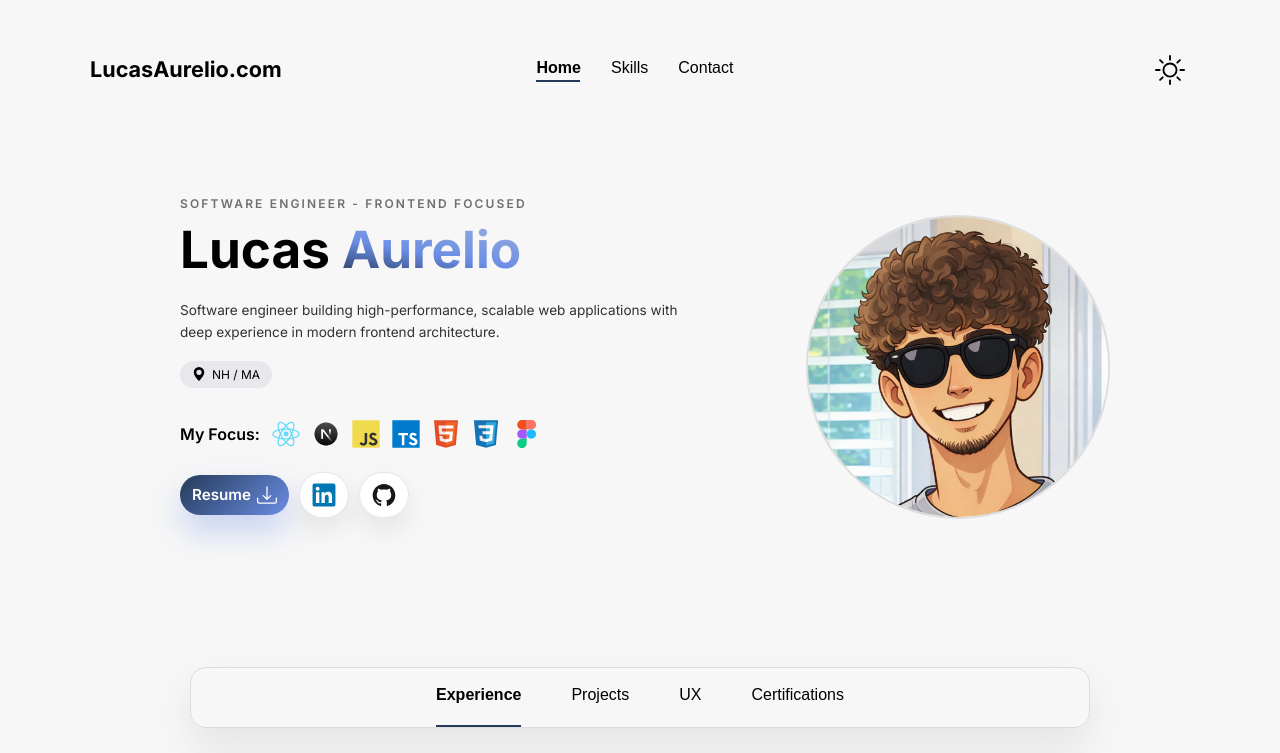
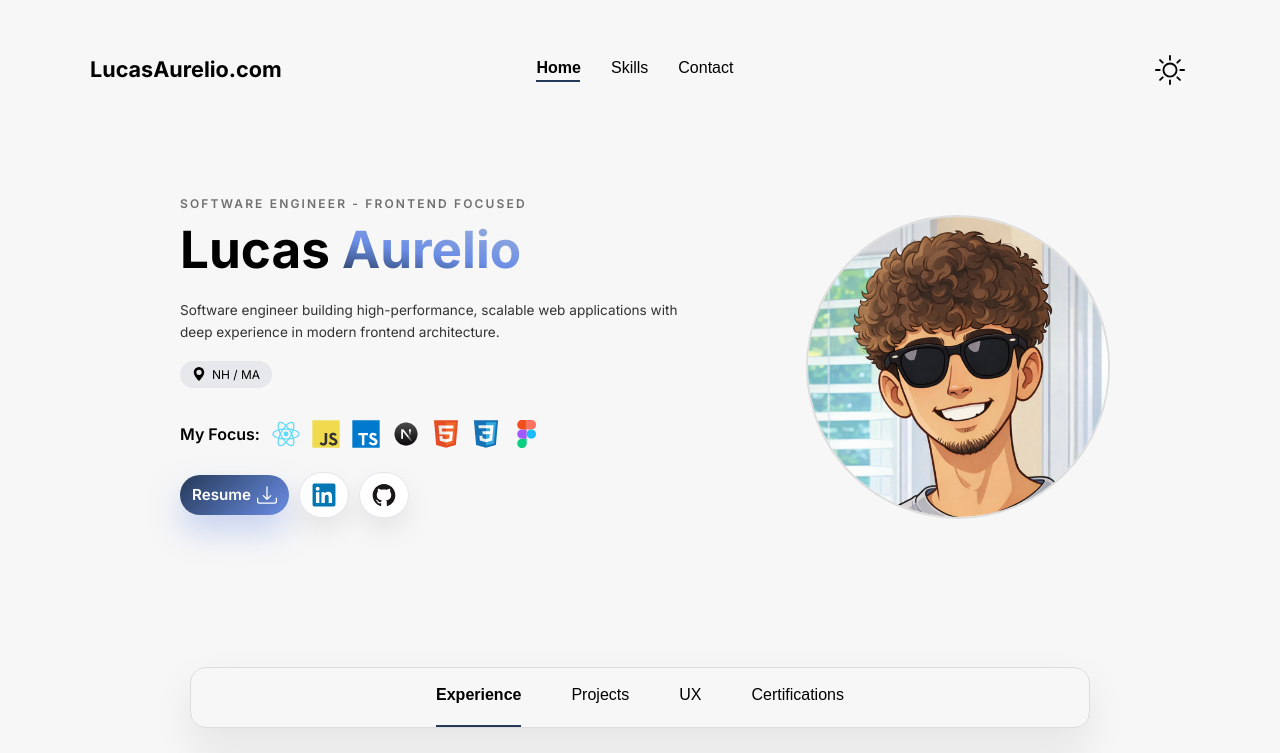
Before and after one commit to Lucas11011/lucas-aurelio-portfolio, a React (Create React App) app: page / in a window 1280 px wide. Shown: the top 753 px of the page. Built offline with nearby package versions, Linux system fonts and the light colour scheme.

Commit message:
Nextjs icon update

```diff
--- a/src/components/Home.js
+++ b/src/components/Home.js
@@ -33,9 +33,9 @@ function Home() {
             <div className="tech-stack">
                 <span className="tech-stack-label">My Focus:</span>
                 <img src={reactIcon} alt="React" className="tech-stack-icon" title="React" />
-                <img src={nextjsIcon} alt="Next.js" className="tech-stack-icon" title="Next.js" />
                 <img src={jsIcon} alt="JavaScript" className="tech-stack-icon" title="JavaScript" />
                 <img src={typescriptIcon} alt="TypeScript" className="tech-stack-icon" title="TypeScript" />
+                <img src={nextjsIcon} alt="Next.js" className="tech-stack-icon" title="Next.js" />
                 <img src={htmlIcon} alt="HTML5" className="tech-stack-icon" title="HTML5" />
                 <img src={cssIcon} alt="CSS3" className="tech-stack-icon" title="CSS3" />
                 {/* <img src={nodejsIcon} alt="Node.js" className="tech-stack-icon" title="Node.js" /> */}
```
